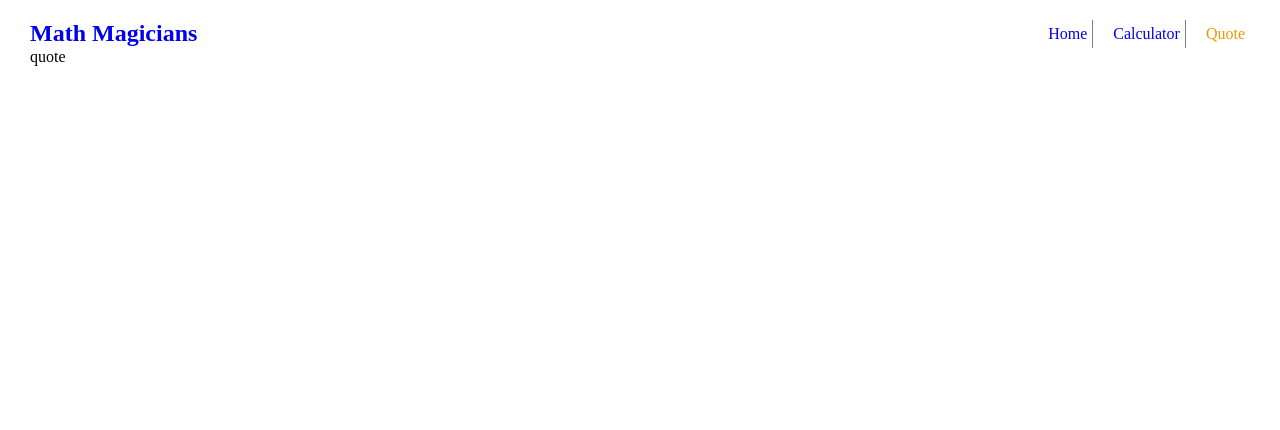
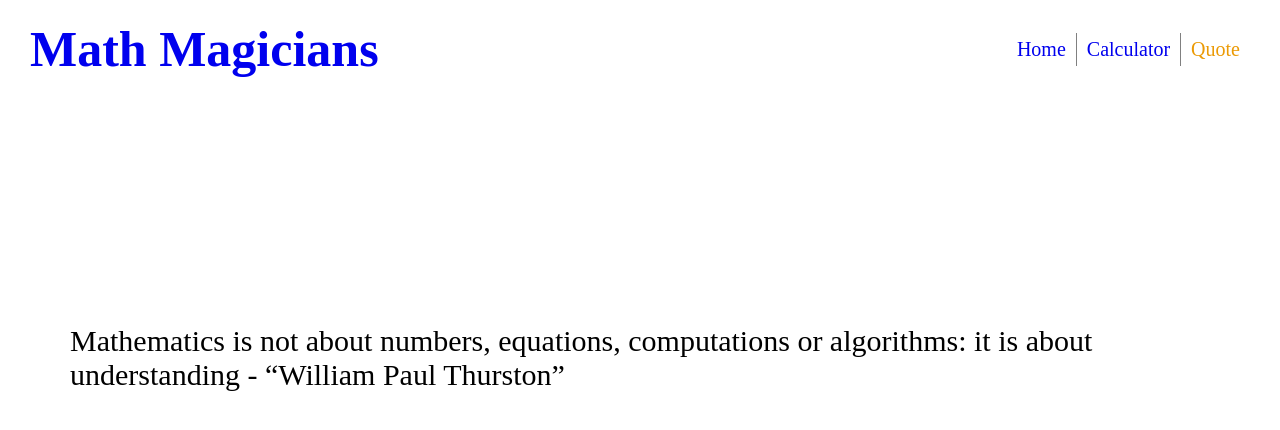
Before and after one commit to wuyepabdul/math-magician, a React (Create React App) app: page /quote in a window 1280 px wide. Shown: the top 430 px of the page. Built offline with nearby package versions, Linux system fonts and the light colour scheme.

Commit message:
Style quote component

```diff
--- a/src/index.css
+++ b/src/index.css
@@ -16,12 +16,18 @@
 .nav-links {
   display: flex;
   list-style: none;
+  justify-content: center;
+  align-items: center;
+}
+
+.logo {
+  font-size: 50px;
 }
 
 .nav-links li {
-  margin-left: 15px;
   border-right: 1px solid grey;
-  padding: 5px;
+  padding: 5px 10px;
+  font-size: 20px;
 }
 
 .nav-links li:last-child {
@@ -35,6 +41,10 @@
 
 a {
   text-decoration: none;
+}
+
+.home-heading {
+  margin: 30px 0;
 }
 
 .calculator {
@@ -73,3 +83,12 @@ a {
   padding: 20px 0;
   border: 1px solid rgb(192, 190, 190);
 }
+
+.quote {
+  display: flex;
+  flex-direction: column;
+  height: 70vh;
+  justify-content: center;
+  padding-left: 40px;
+  font-size: 30px;
+}
--- a/src/pages/Home.js
+++ b/src/pages/Home.js
@@ -1,8 +1,13 @@
+/* eslint-disable max-len */
 import React from 'react';
 
 const Home = () => (
-  <div>
-    home
+  <div className="home">
+    <h1 className="home-heading">Welcome to our page!</h1>
+    <p>Lorem ipsum dolor sit amet, consectetur adipisicing elit. Ipsa nemo unde eaque. Id, porro. Vitae repudiandae officiis tempora, fugiat eligendi iusto nam, placeat vel expedita, aliquam ad ex provident ab.Lorem ipsum dolor sit amet, consectetur adipisicing elit. Ipsa nemo unde eaque. Id, porro. Vitae repudiandae officiis tempora, fugiat eligendi iusto nam, placeat vel expedita, aliquam ad ex provident ab.</p>
+    {' '}
+    <br />
+    <p>Lorem ipsum dolor sit amet, consectetur adipisicing elit. Ipsa nemo unde eaque. Id, porro. Vitae repudiandae officiis tempora, fugiat eligendi iusto nam, placeat vel expedita, aliquam ad ex provident ab.Lorem ipsum dolor sit amet, consectetur adipisicing elit. Ipsa nemo unde eaque. Id, porro. Vitae repudiandae officiis tempora, fugiat eligendi iusto nam, placeat vel expedita, aliquam ad ex provident ab.</p>
   </div>
 );
 
--- a/src/pages/Quote.js
+++ b/src/pages/Quote.js
@@ -1,8 +1,13 @@
+/* eslint-disable max-len */
 import React from 'react';
 
 const Quote = () => (
-  <div>
-    quote
+  <div className="quote">
+    <p>
+      Mathematics is not about numbers, equations, computations or algorithms: it is about understanding -
+      {' '}
+      <q>William Paul Thurston</q>
+    </p>
   </div>
 );
 
```
